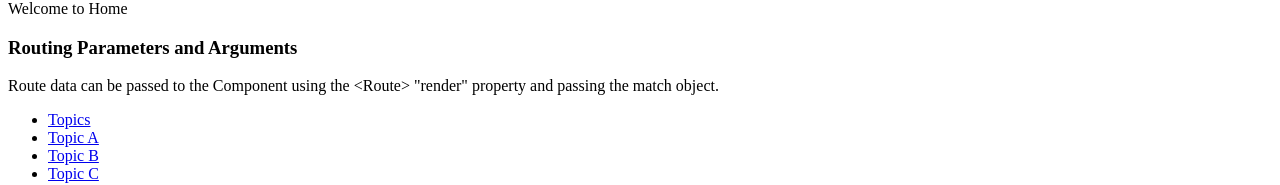
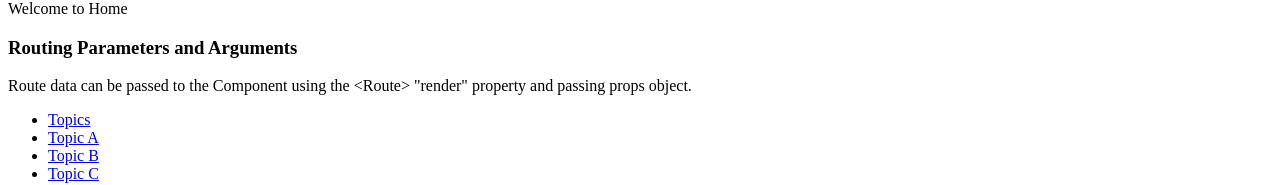
Before and after one commit to ScottVandervort/react-playground, a React (Create React App) app: page / in a window 1280 px wide. Shown: the part 1926-2111 px from the top of the page. Built offline with nearby package versions, Linux system fonts and the light colour scheme.

Commit message:
Fixed routing examples so that route info is displayed properly. Updated TODO's.

```diff
--- a/src/Components/RoutingParamsAndArguments.js
+++ b/src/Components/RoutingParamsAndArguments.js
@@ -4,7 +4,7 @@ import { BrowserRouter as Router, Route, Link } from "react-router-dom";
 const RoutingParamsAndArguments = () => (
   <div>
     <h3>Routing Parameters and Arguments</h3>
-    <p>Route data can be passed to the Component using the &lt;Route&gt; "render" property and passing the match object.</p>
+    <p>Route data can be passed to the Component using the &lt;Route&gt; "render" property and passing props object.</p>
     <Router>
       <div>
         <ul>
@@ -23,7 +23,7 @@ const RoutingParamsAndArguments = () => (
         </ul>
         <hr />
         <Route exact path="/topics" component={Topics} />
-        <Route exact path='/topics/:id' render={({match}) => ( <SpecificTopic myProp="Welcome to Topic" routeInfo={match.params.id} /> )}/>
+        <Route exact path='/topics/:id' render={(props) => ( <SpecificTopic title="Welcome to Topic" {...props} /> )}/>
       </div>
   </Router>
   </div>
@@ -31,7 +31,9 @@ const RoutingParamsAndArguments = () => (
 
  const SpecificTopic = (props) => (
    <div>
-      <span>{props.myProp} {props.routeInfo}</span>
+      {console.log(props)}
+
+      <span>{props.title} path:  {props.match.url}</span>
     </div>
  )
 
```
Also changed, not shown: notes.txt.
